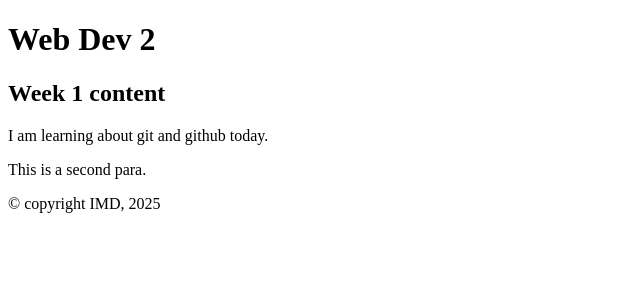
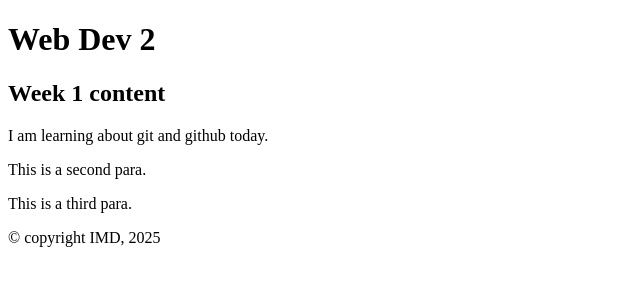
Before and after one commit to dunn0260/mtm6201_w25_week1, a plain HTML site: page index.html in a window 1280 px wide. Shown: the whole page, without its empty margins (0-640 px from the left). Drawn offline with Linux system fonts and the light colour scheme.

Commit message:
more changes

```diff
--- a/index.html
+++ b/index.html
@@ -13,6 +13,7 @@
         <h2 class="headTwo">Week 1 content</h2>
         <p>I am learning about git and github today.</p>
         <p>This is a second para.</p>
+        <p>This is a third para.</p>
     </main>
     <footer>
         <p>&copy; copyright IMD, 2025</p>
```
